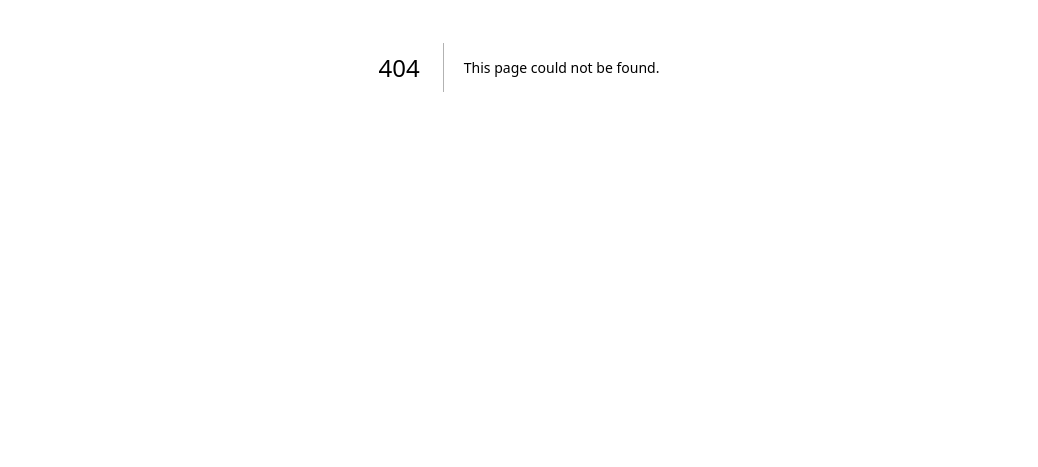
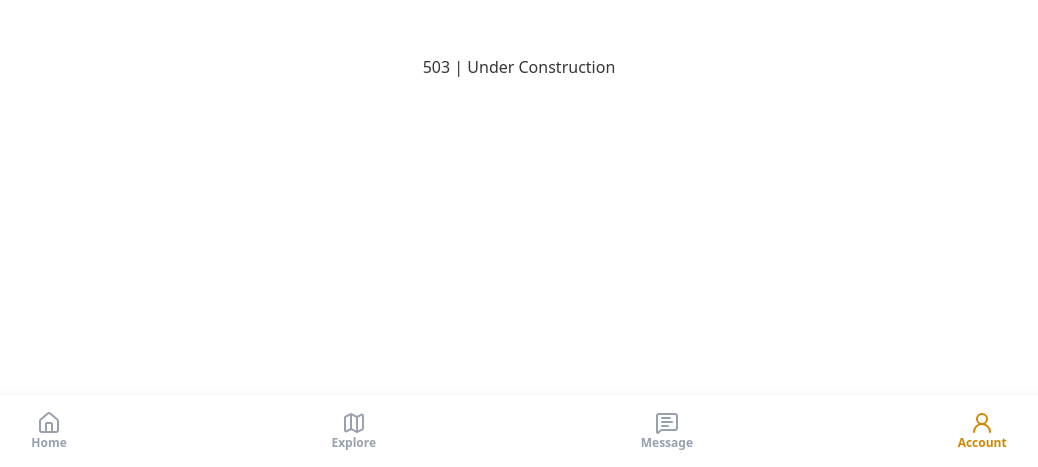
Before and after one commit to devshad7/TheQBarber, a Next.js app: page /dashboard/account in a window 1280 px wide. Before the commit this address had no page. Shown: the part 333-800 px from the top of the page, without its empty margins (121-1159 px from the left). Built offline with nearby package versions, Linux system fonts and the light colour scheme.

Commit message:
Feat: addded new ui

```diff
--- /dev/null
+++ b/src/app/dashboard/account/page.tsx
@@ -0,0 +1,15 @@
+import Footer from "@/components/layout/Footer";
+import React from "react";
+
+function Page() {
+  return (
+    <>
+      <div className="min-h-screen w-full flex justify-center items-center">
+        503 | Under Construction
+      </div>
+      <Footer />
+    </>
+  );
+}
+
+export default Page;
--- /dev/null
+++ b/src/app/dashboard/explore/page.tsx
@@ -0,0 +1,15 @@
+import Footer from "@/components/layout/Footer";
+import React from "react";
+
+function Page() {
+  return (
+    <>
+      <div className="min-h-screen w-full flex justify-center items-center">
+        503 | Under Construction
+      </div>
+      <Footer />
+    </>
+  );
+}
+
+export default Page;
--- /dev/null
+++ b/src/app/dashboard/messages/page.tsx
@@ -0,0 +1,15 @@
+import Footer from '@/components/layout/Footer'
+import React from 'react'
+
+function Page() {
+  return (
+    <>
+      <div className="min-h-screen w-full flex justify-center items-center">
+        503 | Under Construction
+      </div>
+      <Footer />
+    </>
+  )
+}
+
+export default Page
--- a/src/components/DashboardUser.tsx
+++ b/src/components/DashboardUser.tsx
@@ -9,6 +9,8 @@ import { collection, getDocs } from "firebase/firestore";
 import { db } from "@/config/firebase.config";
 import getShopDistance from "@/utils/get-shop-distance";
 import { ShopDataProps } from "@/types/shop_data";
+import SearchBar from "./ui/searchBar";
+import Link from "next/link";
 
 const DashboardUser = () => {
   const [shopData, setShopData] = useState<ShopDataProps[]>([]);
@@ -79,15 +81,15 @@ const DashboardUser = () => {
     }
   };
 
-  // handler for smanual refresh
+  // handler for manual refresh
   const handleRefresh = () => {
     fetchNearbyShops();
   };
 
   return (
     <>
-      <main className="max-w-7xl mx-auto py-5 px-5">
-        <div className="flex justify-between items-center pb-5 border-b border-gray-100">
+      <main className="max-w-7xl mx-auto pt-2 pb-5 px-5">
+        {/* <div className="flex justify-between items-center pb-5 border-b border-gray-100">
           <div>
             <h1 className="text-xl md:text-2xl font-semibold">
               Nearby Barbers
@@ -108,8 +110,15 @@ const DashboardUser = () => {
               Refresh
             </Button>
           </div>
-        </div>
+        </div> */}
+        <SearchBar />
         <div className="mt-5">
+          <div className="flex justify-between items-center mb-4">
+            <h2 className="text-lg font-semibold">Nearby Location</h2>
+            <Link href={""} className="text-sm text-yellow-600 font-semibold">
+              See All
+            </Link>
+          </div>
           {loading ? (
             <div className="flex flex-col items-center justify-center h-[400px]">
               <div className="animate-spin">
--- a/src/components/Home.tsx
+++ b/src/components/Home.tsx
@@ -2,7 +2,7 @@
 
 import { Button } from "@/components/ui/button";
 import { ArrowRight, Loader2 } from "lucide-react";
-import React from "react";
+import React, { useEffect, useState } from "react";
 import Link from "next/link";
 import Image from "next/image";
 import { useAuth, useUser } from "@clerk/nextjs";
@@ -11,6 +11,7 @@ import DashboardBarber from "./DashboardBarber";
 import DashboardUser from "./DashboardUser";
 import Navbar from "./layout/Navbar";
 import NavbarTwo from "./layout/NavbarTwo";
+import Footer from "./layout/Footer";
 
 const Home = () => {
   const { isSignedIn, isLoaded, sessionClaims } = useAuth();
@@ -66,21 +67,20 @@ const HomeSplash = () => {
 };
 
 const BarberDashboard = () => {
-  const { user } = useUser();
   return (
     <>
-      <NavbarTwo user={user} />
+      <NavbarTwo />
       <DashboardBarber />
     </>
   );
 };
 
 const UserDashboard = () => {
-  const { user } = useUser();
   return (
     <>
-      <Navbar user={user} />
+      <Navbar />
       <DashboardUser />
+      <Footer />
     </>
   );
 };
--- /dev/null
+++ b/src/components/layout/Footer.tsx
@@ -0,0 +1,65 @@
+"use client"
+
+import { House, Map, MessageSquareText, UserRound } from "lucide-react";
+import Link from "next/link";
+import { usePathname } from "next/navigation";
+import React from "react";
+
+const Footer = () => {
+  const pathname = usePathname();
+
+  return (
+    <footer className="fixed left-0 bottom-0 shadow-[0_-1px_5px_rgba(0,0,0,0.05)] text-center py-4 w-full z-50">
+      <div className="max-w-7xl mx-auto px-5">
+        <div className="flex justify-around items-center text-gray-400">
+          <Link
+            href={"/"}
+            className={
+              pathname === "/"
+                ? "flex flex-col items-center text-xs text-yellow-600"
+                : "flex flex-col items-center text-xs"
+            }
+          >
+            <House />
+            <span className="font-semibold">Home</span>
+          </Link>
+          <Link
+            href={"/dashboard/explore"}
+            className={
+              pathname === "/dashboard/explore"
+                ? "flex flex-col items-center text-xs text-yellow-600"
+                : "flex flex-col items-center text-xs"
+            }
+          >
+            <Map />
+            <span className="font-semibold">Explore</span>
+          </Link>
+          <Link
+            href={"/dashboard/messages"}
+            className={
+              pathname === "/dashboard/messages"
+                ? "flex flex-col items-center text-xs text-yellow-600"
+                : "flex flex-col items-center text-xs"
+            }
+          >
+            <MessageSquareText />
+            <span className="font-semibold">Message</span>
+          </Link>
+          <Link
+            href={"/dashboard/account"}
+            className={
+              pathname === "/dashboard/account"
+                ? "flex flex-col items-center text-xs text-yellow-600"
+                : "flex flex-col items-center text-xs"
+            }
+          >
+            <UserRound />
+            <span className="font-semibold">Account</span>
+          </Link>
+        </div>
+      </div>
+    </footer>
+  );
+};
+
+export default Footer;
--- a/src/components/layout/Navbar.tsx
+++ b/src/components/layout/Navbar.tsx
@@ -1,42 +1,65 @@
-import Image from "next/image";
-import React from "react";
-import LogoDark from "../../../public/assets/logos/logo__dark.svg";
-import { Button } from "@/components/ui/button";
-// import { Sun } from "lucide-react";
-import Link from "next/link";
-import { SignOutButton } from "@clerk/nextjs";
-import type { UserResource } from "@clerk/types";
+"use client"
 
-interface NavbarPageProps {
-  user: UserResource | null | undefined;
-}
+import React, { useEffect, useState } from "react";
+import { Bell, MapPin } from "lucide-react";
+import { useUser } from "@clerk/nextjs";
 
-const Navbar = ({ user }: NavbarPageProps) => {
+const Navbar = () => {
+  const { user } = useUser();
+  const [location, setLocation] = useState("Loading...");
+  const [greeting, setGreeting] = useState("Morning");
+
+  useEffect(() => {
+    const hour = new Date().getHours();
+    if (hour >= 5 && hour < 12) setGreeting("Morning");
+    else if (hour >= 12 && hour < 17) setGreeting("Afternoon");
+    else if (hour >= 17 && hour < 21) setGreeting("Evening");
+    else setGreeting("Night");
+  }, []);
+
+  useEffect(() => {
+    navigator.geolocation.getCurrentPosition(
+      async (pos) => {
+        const { latitude, longitude } = pos.coords;
+
+        try {
+          const res = await fetch(
+            `https://nominatim.openstreetmap.org/reverse?lat=${latitude}&lon=${longitude}&format=json`
+          );
+          const data = await res.json();
+
+          if (data.address) {
+            const city = data.address.county;
+            const district = data.address.state_district;
+            setLocation(`${city}, ${district}`);
+          } else {
+            setLocation("Unknown location");
+          }
+        } catch {
+          setLocation("Error fetching location");
+        }
+      },
+      () => {
+        setLocation("Permission denied");
+      }
+    );
+  }, []);
   return (
     <>
-      <nav className="border-b border-gray-100">
-        <div className="flex justify-between items-center max-w-7xl mx-auto py-4 px-5">
+      <nav className="md:border-b md:border-gray-100">
+        <div className="flex justify-between items-center max-w-7xl mx-auto py-5 px-5">
           <div className="">
-            <Link href={"/"}>
-              <Image
-                src={LogoDark}
-                alt="logo"
-                className="w-auto h-10 md:h-12"
-              />
-            </Link>
+            <h1 className="text-lg font-semibold">
+              {greeting}, {user?.fullName}
+            </h1>
+            <p className="text-sm text-gray-600">
+              <MapPin size={18} className="inline-block" /> {location}
+            </p>
           </div>
-          <div className="flex items-center gap-4">
-            <div className="hidden md:block">
-              <p className="text-balance text-sm">
-                Welocme, Mr. {user?.fullName}
-              </p>
+          <div className="">
+            <div className="bg-gray-50 border border-gray-200 p-2 rounded-full">
+              <Bell />
             </div>
-            {/* <Button variant={"outline"} className="cursor-pointer">
-              <Sun />
-            </Button> */}
-            <SignOutButton>
-              <Button className="cursor-pointer bg-[#363636]">Signout</Button>
-            </SignOutButton>
           </div>
         </div>
       </nav>
--- a/src/components/layout/NavbarTwo.tsx
+++ b/src/components/layout/NavbarTwo.tsx
@@ -4,14 +4,10 @@ import LogoDark from "../../../public/assets/logos/logo__dark.svg";
 import { Button } from "@/components/ui/button";
 import { Sun } from "lucide-react";
 import Link from "next/link";
-import type { UserResource } from "@clerk/types";
-import { SignOutButton } from "@clerk/nextjs";
+import { SignOutButton, useUser } from "@clerk/nextjs";
 
-interface NavbarPageProps {
-  user: UserResource | null | undefined;
-}
-
-const NavbarTwo = ({ user }: NavbarPageProps) => {
+const NavbarTwo = () => {
+  const { user } = useUser();
   return (
     <>
       <nav className="border-b border-gray-100">
--- /dev/null
+++ b/src/components/ui/searchBar.tsx
@@ -0,0 +1,19 @@
+import { Search } from "lucide-react";
+import React from "react";
+
+const SearchBar = () => {
+  return (
+    <div className="flex items-center border py-3 bg-gray-50 px-4 rounded-full w-full">
+      <span className="mr-2 text-gray-500">
+        <Search size={20} />
+      </span>
+      <input
+        type="text"
+        placeholder="Search..."
+        className="outline-none flex-1 bg-transparent"
+      />
+    </div>
+  );
+};
+
+export default SearchBar;
```
